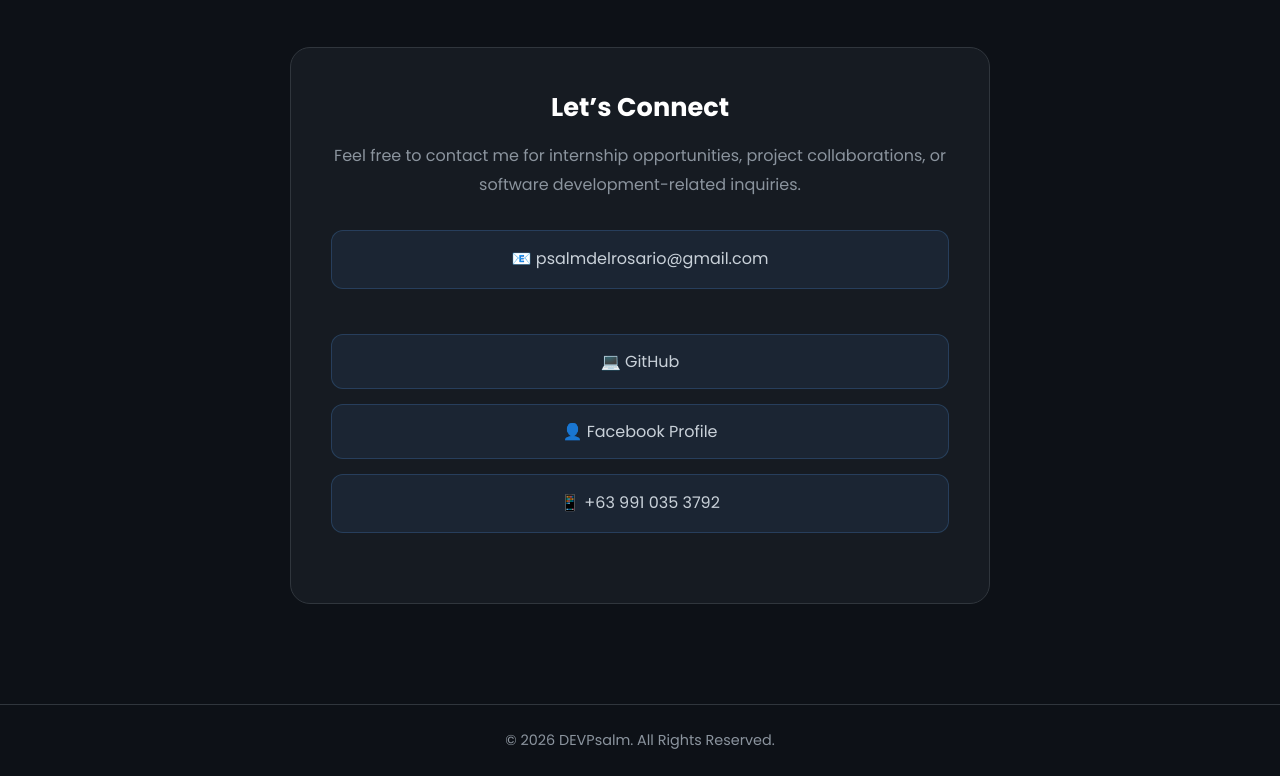
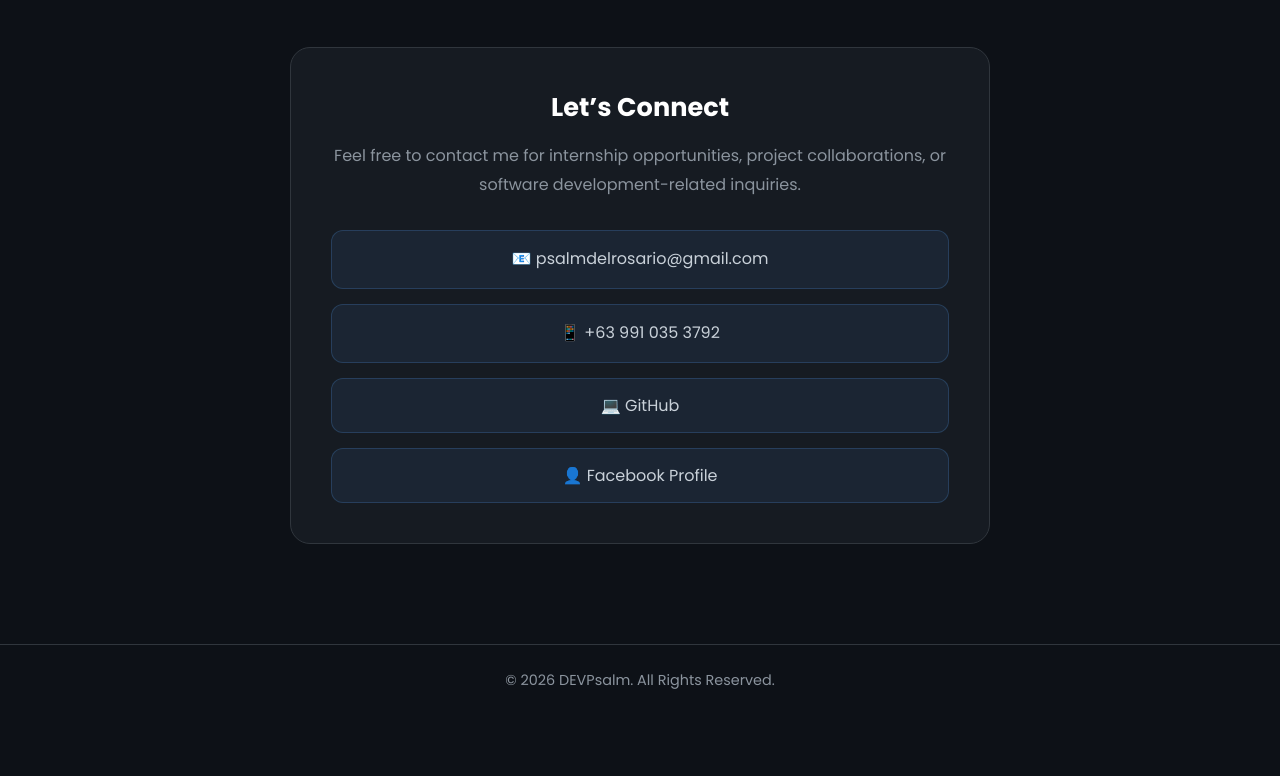
Before and after one commit to Chronao/devpsalm-portfolio, a plain HTML site: page index.html in a window 1280 px wide. Shown: the part 7664-8440 px from the top of the page. After the commit the page ends 8380 px from the top, so only its background shows below. Drawn offline with Linux system fonts and the light colour scheme.

Commit message:
Add files via upload

```diff
--- a/index.html
+++ b/index.html
@@ -538,6 +538,8 @@
 
             <p>📧 psalmdelrosario@gmail.com</p>
 
+            <p>📱 +63 991 035 3792</p>
+
             <a href="https://github.com/Chronao" target="_blank">
                 💻 GitHub
             </a>
@@ -545,8 +547,6 @@
             <a href="https://www.facebook.com/psalm.del.rosario" target="_blank">
                 👤 Facebook Profile
             </a>
-
-            <p>📱 +63 991 035 3792</p>
 
         </div>
         </div>
--- a/style.css
+++ b/style.css
@@ -897,3 +897,7 @@ body{
     padding: 14px;
     border-radius: 12px;
 }
+
+.contact-info p{
+    margin: 0;
+}
```
